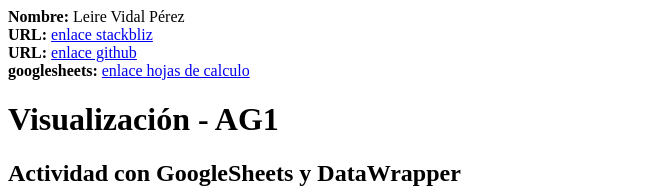
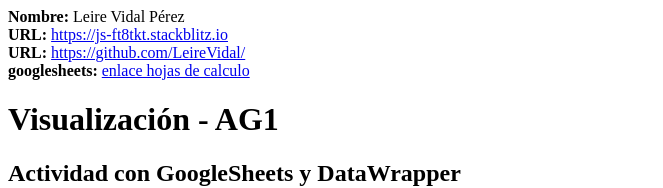
Before and after one commit to LeireVidal/AG1-Visualizacion, a website: page index.html in a window 1280 px wide. Shown: the top 188 px of the page, without its empty margins (0-663 px from the left). Drawn offline with Linux system fonts and the light colour scheme.

Commit message:
1 file modified

```diff
--- a/index.html
+++ b/index.html
@@ -1,6 +1,6 @@
 <b>Nombre:</b> Leire Vidal Pérez<br />
-<b>URL:</b> <a href="https://js-ft8tkt.stackblitz.io">enlace stackbliz</a><br />
-<b>URL:</b> <a href="https://github.com/LeireVidal/">enlace github</a><br />
+<b>URL:</b> <a href="https://js-ft8tkt.stackblitz.io">https://js-ft8tkt.stackblitz.io</a><br />
+<b>URL:</b> <a href="https://github.com/LeireVidal/">https://github.com/LeireVidal/</a><br />
 
 <b>googlesheets: </b
   ><a
```
